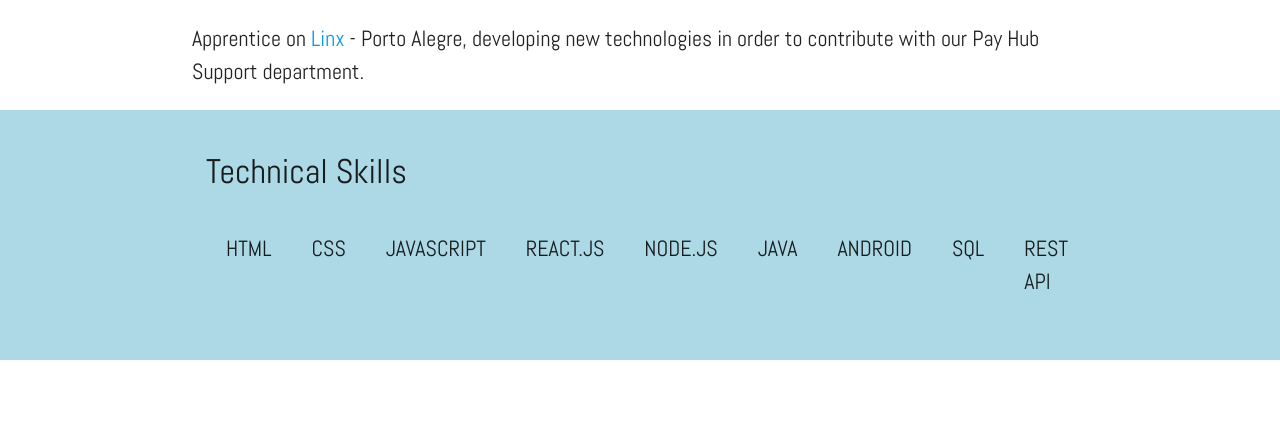
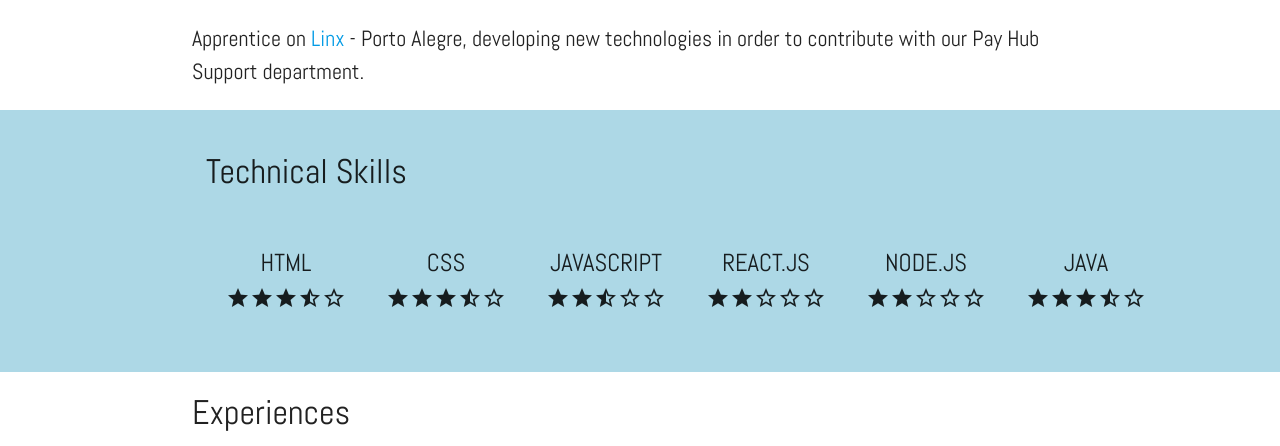
Before and after one commit to allansamuel/allansamuel.github.io, a PHP site: page /html/cv.html in a window 1280 px wide. Shown: the part 487-933 px from the top of the page. Before the commit the page ends 847 px from the top, so only its background shows below. Run offline with PHP 8.4, Linux system fonts and the light colour scheme.

Commit message:
configurando cv.css

```diff
--- a/css/cv.css
+++ b/css/cv.css
@@ -14,3 +14,12 @@ body{
 #skills-list li{
     padding: 20px
 }
+.skill{
+    display: flex;
+    flex-direction: column;
+    align-items: center
+}
+.five-stars{
+    display: flex;
+    flex-direction: row
+}
--- a/html/cv.html
+++ b/html/cv.html
@@ -7,6 +7,7 @@
     <link rel="stylesheet" href="https://cdnjs.cloudflare.com/ajax/libs/materialize/1.0.0/css/materialize.min.css">
     <link rel="stylesheet" href="../css/cv.css">
     <link href='https://fonts.googleapis.com/css?family=Abel' rel='stylesheet'>
+    <link href="https://fonts.googleapis.com/icon?family=Material+Icons" rel="stylesheet">
     <title>Curriculum</title>
 </head>
 <body>
@@ -37,19 +38,76 @@
         <div class="container">
             <h4>Technical Skills</h4>
             <ul id="skills-list">
-                <li>HTML</li>
-                <li>CSS</li>
-                <li>JAVASCRIPT</li>
-                <li>REACT.JS</li>
-                <li>NODE.JS</li>
-                <li>JAVA</li>
-                <li>ANDROID</li>
-                <li>SQL</li>
-                <li>REST API</li>
+                <li class="skill">
+                    <h5>HTML</h5>
+                    <ul class="five-stars">
+                        <i class="material-icons">star</i>
+                        <i class="material-icons">star</i>
+                        <i class="material-icons">star</i>
+                        <i class="material-icons">star_half</i>
+                        <i class="material-icons">star_border</i>
+                    </ul>
+                </li>
+                <li class="skill">
+                        <h5>CSS</h5>
+                        <ul class="five-stars">
+                            <i class="material-icons">star</i>
+                            <i class="material-icons">star</i>
+                            <i class="material-icons">star</i>
+                            <i class="material-icons">star_half</i>
+                            <i class="material-icons">star_border</i>
+                        </ul>
+                    </li>
+                    <li class="skill">
+                            <h5>JAVASCRIPT</h5>
+                            <ul class="five-stars">
+                                <i class="material-icons">star</i>
+                                <i class="material-icons">star</i>
+                                <i class="material-icons">star_half</i>
+                                <i class="material-icons">star_border</i>
+                                <i class="material-icons">star_border</i>
+                            </ul>
+                        </li>
+                        <li class="skill">
+                                <h5>REACT.JS</h5>
+                                <ul class="five-stars">
+                                    <i class="material-icons">star</i>
+                                    <i class="material-icons">star</i>
+                                    <i class="material-icons">star_border</i>
+                                    <i class="material-icons">star_border</i>
+                                    <i class="material-icons">star_border</i>
+                                </ul>
+                            </li>
+                            <li class="skill">
+                                    <h5>NODE.JS</h5>
+                                    <ul class="five-stars">
+                                        <i class="material-icons">star</i>
+                                        <i class="material-icons">star</i>
+                                        <i class="material-icons">star_border</i>
+                                        <i class="material-icons">star_border</i>
+                                        <i class="material-icons">star_border</i>
+                                    </ul>
+                                </li>
+                                <li class="skill">
+                                        <h5>JAVA</h5>
+                                        <ul class="five-stars">
+                                                <i class="material-icons">star</i>
+                                                <i class="material-icons">star</i>
+                                                <i class="material-icons">star</i>
+                                                <i class="material-icons">star_half</i>
+                                                <i class="material-icons">star_border</i>
+                                        </ul>
+                                    </li>
+
+
             </ul>
         </div>
+
     </div>
 
+    <div class="container">
+            <h4>Experiences</h4>
+    </div>
 
 </body>
 </html>
```
